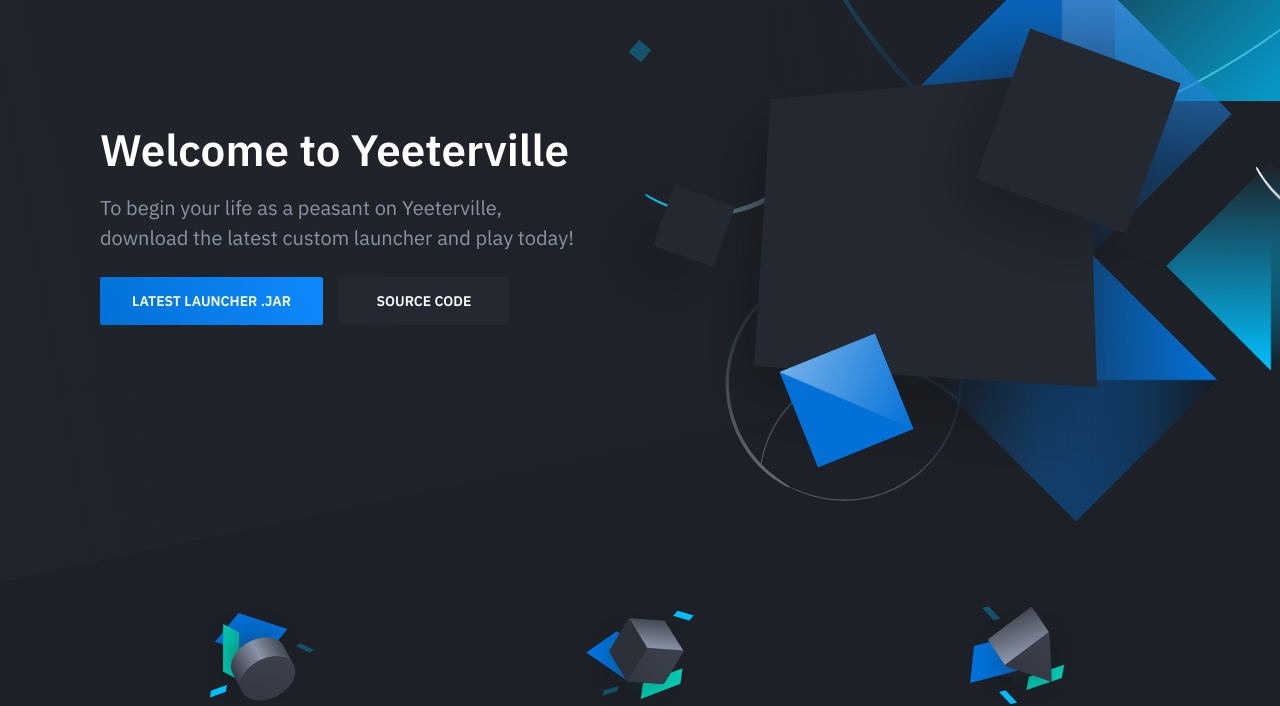
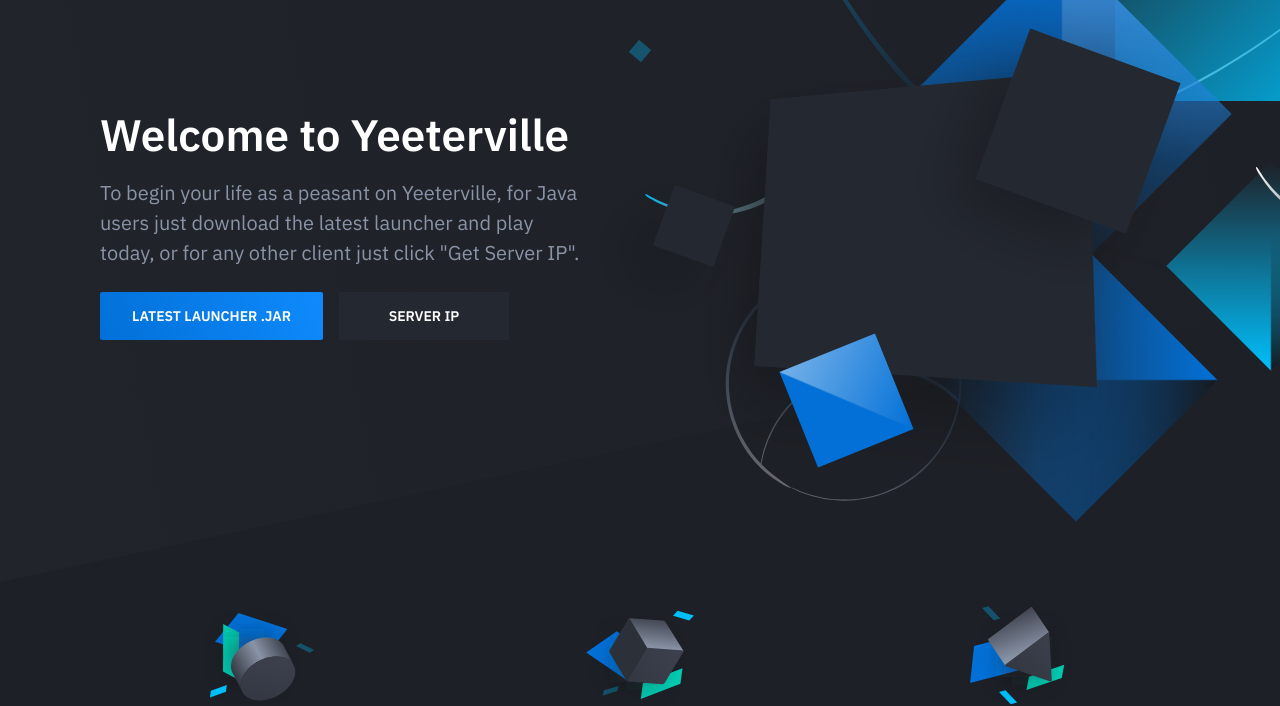
Before and after one commit to Jacqueb-1337/Yeeterville, a plain HTML site: page index.html in a window 1280 px wide. Shown: the part 118-824 px from the top of the page. Drawn offline with nearby package versions, Linux system fonts and the light colour scheme.

Commit message:
Update index.html

```diff
--- a/index.html
+++ b/index.html
@@ -32,8 +32,8 @@
                     <div class="hero-inner">
 						<div class="hero-copy">
 	                        <h1 class="hero-title mt-0">Welcome to Yeeterville</h1>
-	                        <p class="hero-paragraph">To begin your life as a peasant on Yeeterville, download the latest custom launcher and play today!</p>
-	                        <div class="hero-cta"><a class="button button-primary" href="https://github.com/Jacqueb-1337/Yeeterville/releases/latest/download/bootstrap.jar">Latest Launcher .jar</a><a class="button" href="https://github.com/Jacqueb-1337/Yeeterville/">Source Code</a></div>
+	                        <p class="hero-paragraph">To begin your life as a peasant on Yeeterville, for Java users just download the latest launcher and play today, or for any other client just click "Get Server IP".</p>
+	                        <div class="hero-cta"><a class="button button-primary" href="https://github.com/Jacqueb-1337/Yeeterville/releases/latest/download/bootstrap.jar">Latest Launcher .jar</a><a class="button" href="javascript:alert('This will be prettier later, still working on it. IP is jacqueb.pckt.me and leave the port as 19132')">Server IP</a></div>
 						</div>
 						<div class="hero-figure anime-element">
 							<svg class="placeholder" width="528" height="396" viewBox="0 0 528 396">
```
